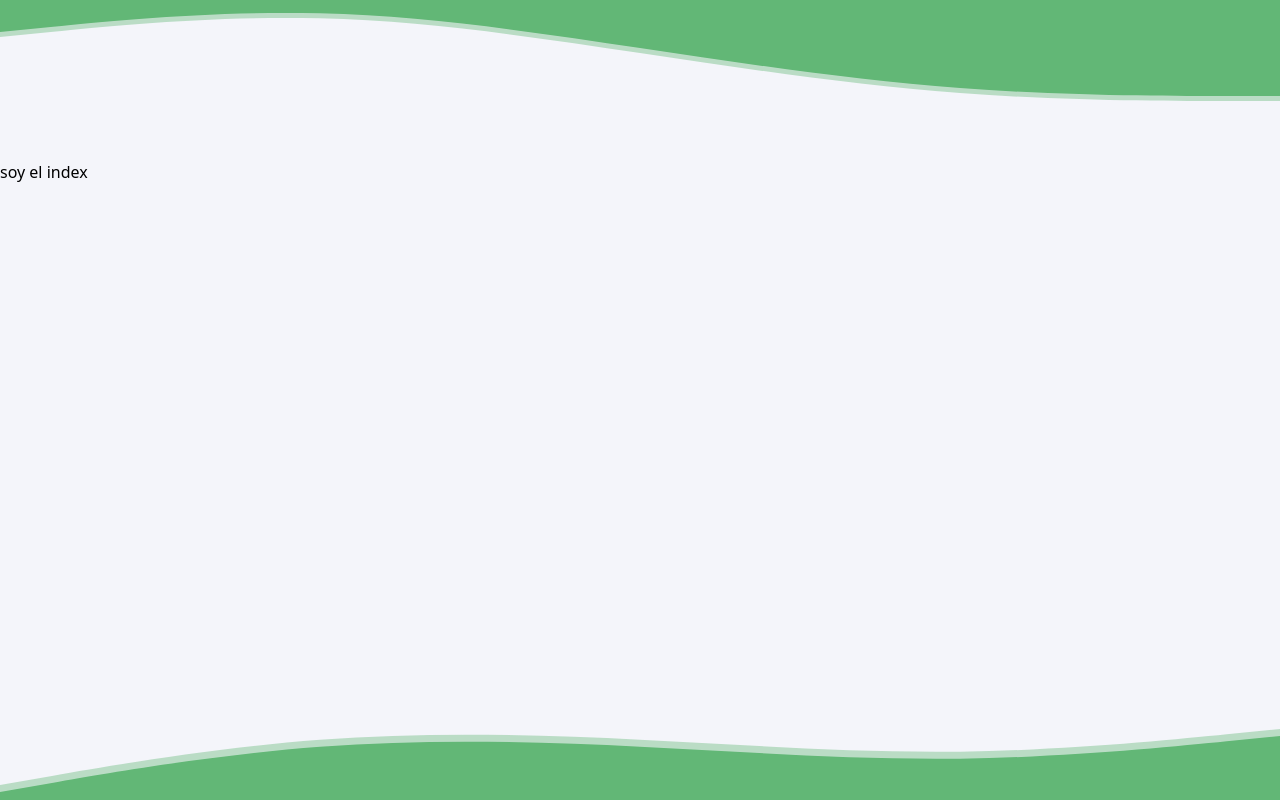
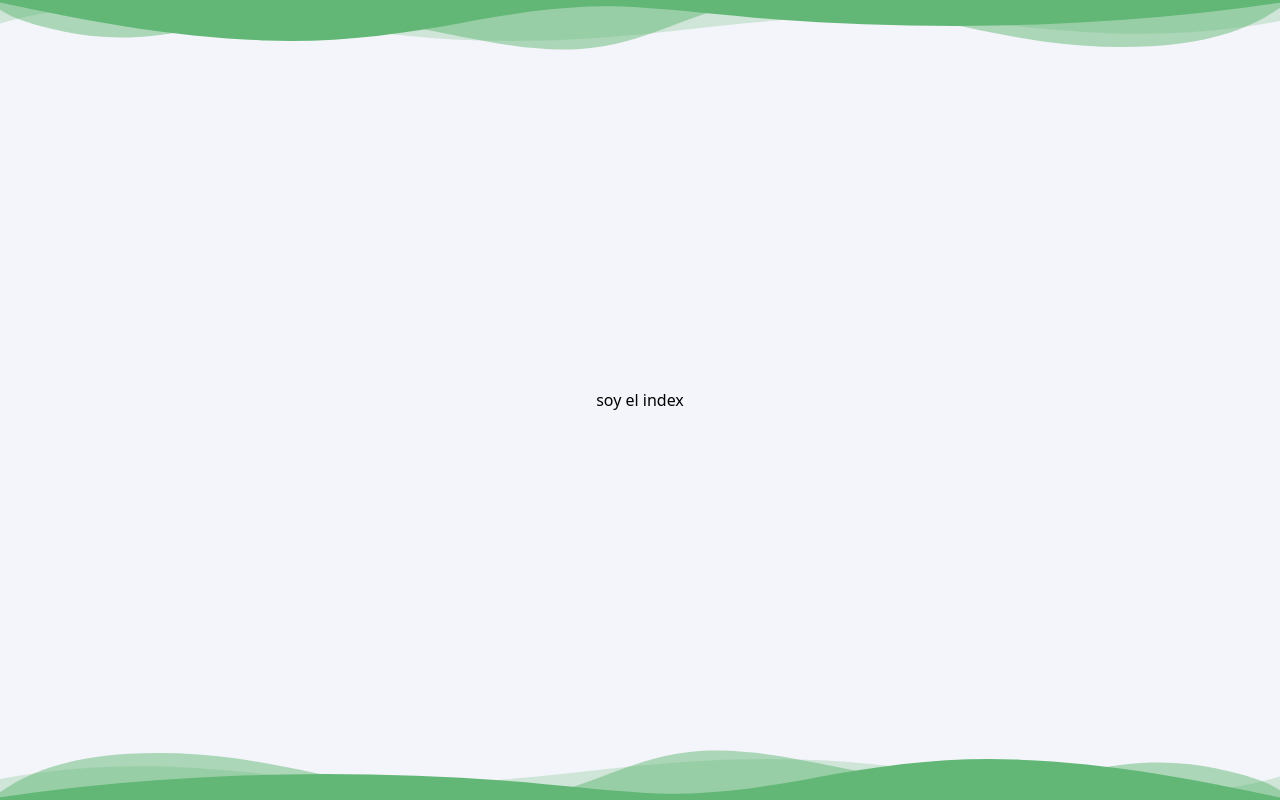
Before and after one commit to JSebastianOspina/cuidatucolon, a Nuxt app: page / in a window 1280 px wide. Built offline with nearby package versions, Linux system fonts and the light colour scheme.

Commit message:
Waves Final

```diff
--- a/layouts/default.vue
+++ b/layouts/default.vue
@@ -1,31 +1,22 @@
 <template>
-  <div class="h-full flex flex-col">
-    <div>
-      <img class="md:h-40 w-full" src="/wave.svg" alt="" />
-      <img
-        class="md:h-40 w-full absolute"
-        style="top: 5px"
-        src="/wave copy.svg"
-        alt=""
-      />
+  <div class="h-screen flex justify-center">
+    <div class="custom-shape-divider-top-1603949195">
+    <svg data-name="Layer 1" xmlns="http://www.w3.org/2000/svg" viewBox="0 0 1200 120" preserveAspectRatio="none">
+        <path d="M0,0V46.29c47.79,22.2,103.59,32.17,158,28,70.36-5.37,136.33-33.31,206.8-37.5C438.64,32.43,512.34,53.67,583,72.05c69.27,18,138.3,24.88,209.4,13.08,36.15-6,69.85-17.84,104.45-29.34C989.49,25,1113-14.29,1200,52.47V0Z" opacity=".25" class="shape-fill"></path>
+        <path d="M0,0V15.81C13,36.92,27.64,56.86,47.69,72.05,99.41,111.27,165,111,224.58,91.58c31.15-10.15,60.09-26.07,89.67-39.8,40.92-19,84.73-46,130.83-49.67,36.26-2.85,70.9,9.42,98.6,31.56,31.77,25.39,62.32,62,103.63,73,40.44,10.79,81.35-6.69,119.13-24.28s75.16-39,116.92-43.05c59.73-5.85,113.28,22.88,168.9,38.84,30.2,8.66,59,6.17,87.09-7.5,22.43-10.89,48-26.93,60.65-49.24V0Z" opacity=".5" class="shape-fill"></path>
+        <path d="M0,0V5.63C149.93,59,314.09,71.32,475.83,42.57c43-7.64,84.23-20.12,127.61-26.46,59-8.63,112.48,12.24,165.56,35.4C827.93,77.22,886,95.24,951.2,90c86.53-7,172.46-45.71,248.8-84.81V0Z" class="shape-fill"></path>
+    </svg>
+</div>
+    <div class="self-center justify-self-center">
+      <Nuxt  />
     </div>
-
-    <Nuxt />
-
-    <div>
-      <img
-        class="h-16 sm:h-20 w-full absolute"
-        style="bottom: 0px"
-        src="/wave-inverted.svg"
-        alt=""
-      />
-      <img
-        class="h-16 sm:h-20 w-full absolute"
-        style="bottom: 7px"
-        src="/wave-inverted copy.svg"
-        alt=""
-      />
-    </div>
+   <div class="custom-shape-divider-bottom-1603949143">
+    <svg data-name="Layer 1" xmlns="http://www.w3.org/2000/svg" viewBox="0 0 1200 120" preserveAspectRatio="none">
+        <path d="M0,0V46.29c47.79,22.2,103.59,32.17,158,28,70.36-5.37,136.33-33.31,206.8-37.5C438.64,32.43,512.34,53.67,583,72.05c69.27,18,138.3,24.88,209.4,13.08,36.15-6,69.85-17.84,104.45-29.34C989.49,25,1113-14.29,1200,52.47V0Z" opacity=".25" class="shape-fill"></path>
+        <path d="M0,0V15.81C13,36.92,27.64,56.86,47.69,72.05,99.41,111.27,165,111,224.58,91.58c31.15-10.15,60.09-26.07,89.67-39.8,40.92-19,84.73-46,130.83-49.67,36.26-2.85,70.9,9.42,98.6,31.56,31.77,25.39,62.32,62,103.63,73,40.44,10.79,81.35-6.69,119.13-24.28s75.16-39,116.92-43.05c59.73-5.85,113.28,22.88,168.9,38.84,30.2,8.66,59,6.17,87.09-7.5,22.43-10.89,48-26.93,60.65-49.24V0Z" opacity=".5" class="shape-fill"></path>
+        <path d="M0,0V5.63C149.93,59,314.09,71.32,475.83,42.57c43-7.64,84.23-20.12,127.61-26.46,59-8.63,112.48,12.24,165.56,35.4C827.93,77.22,886,95.24,951.2,90c86.53-7,172.46-45.71,248.8-84.81V0Z" class="shape-fill"></path>
+    </svg>
+</div>
   </div>
 </template>
 
@@ -33,4 +24,60 @@
 body {
   background-color: #f4f5fa;
 }
+.custom-shape-divider-bottom-1603949143 {
+    position: absolute;
+    bottom: 0;
+    left: 0;
+    width: 100%;
+    overflow: hidden;
+    line-height: 0;
+    transform: rotate(180deg);
+}
+
+.custom-shape-divider-bottom-1603949143 svg {
+    position: relative;
+    display: block;
+    width: calc(100% + 1.3px);
+    height: 54px;
+    transform: rotateY(180deg);
+}
+
+.custom-shape-divider-bottom-1603949143 .shape-fill {
+    fill: #62B776;
+}
+
+/** For mobile devices **/
+@media (max-width: 767px) {
+    .custom-shape-divider-bottom-1603949143 svg {
+        width: calc(100% + 1.3px);
+        height: 54px;
+    }
+}.custom-shape-divider-top-1603949195 {
+    position: absolute;
+    top: 0;
+    left: 0;
+    width: 100%;
+    overflow: hidden;
+    line-height: 0;
+}
+
+.custom-shape-divider-top-1603949195 svg {
+    position: relative;
+    display: block;
+    width: calc(100% + 1.3px);
+    height: 54px;
+    transform: rotateY(180deg);
+}
+
+.custom-shape-divider-top-1603949195 .shape-fill {
+    fill: #62B776;
+}
+
+/** For mobile devices **/
+@media (max-width: 767px) {
+    .custom-shape-divider-top-1603949195 svg {
+        width: calc(100% + 1.3px);
+        height: 54px;
+    }
+}
 </style>
```
